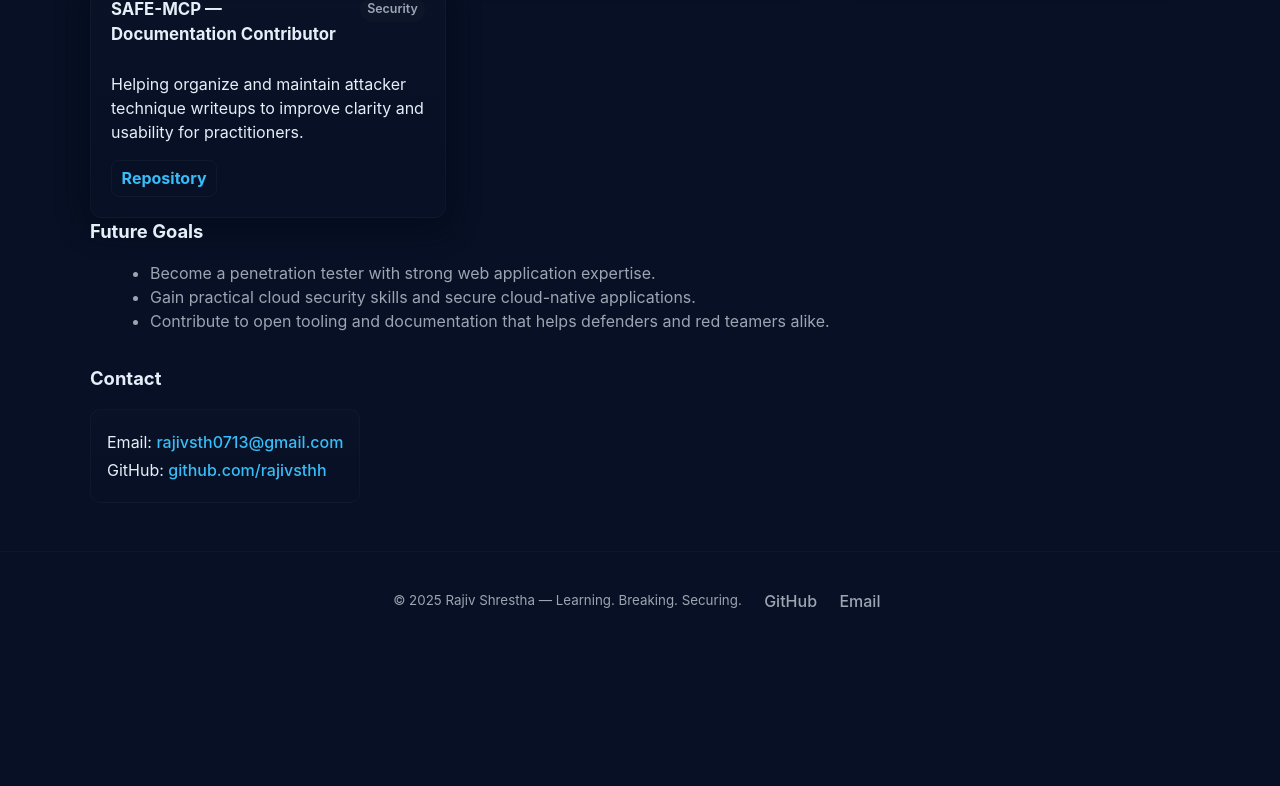
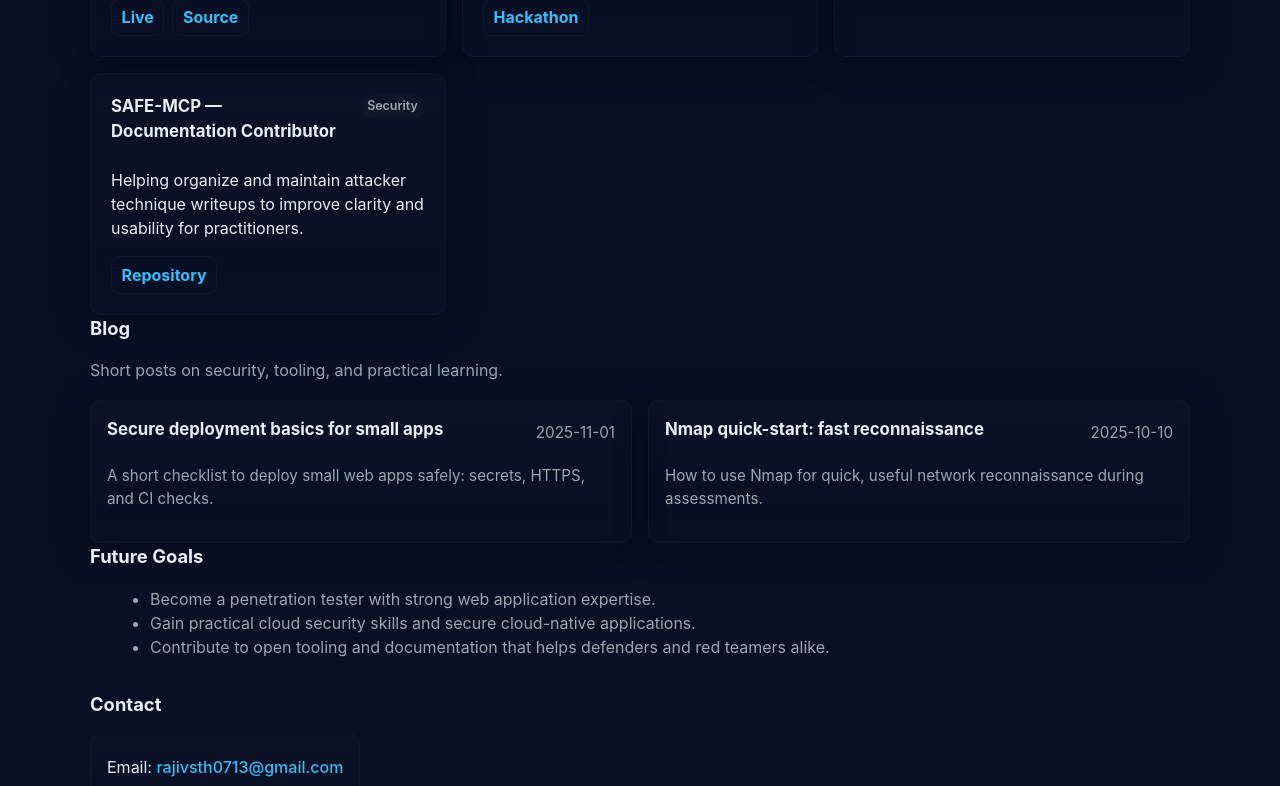
Before and after one commit to rajivsthh/rajivportfolio, a React (Vite) app: page / in a window 1280 px wide. Shown: the part 1624-2410 px from the top of the page. Before the commit the page ends 2274 px from the top, so only its background shows below. Built offline with nearby package versions, Linux system fonts and the light colour scheme.

Commit message:
Add Blog section: posts data, list + modal viewer, styles

```diff
--- a/src/App.css
+++ b/src/App.css
@@ -100,6 +100,17 @@ body { margin: 0; font-family: Inter, system-ui, -apple-system, 'Segoe UI', Robo
   .project-card { padding: 1.25rem; }
 }
 
+/* Blog styles */
+.blog-list { display: grid; grid-template-columns: repeat(auto-fit, minmax(260px, 1fr)); gap: 1rem; margin-top: .75rem; }
+.post-card { cursor: pointer; }
+.post-card:focus { box-shadow: 0 8px 30px rgba(2,6,23,0.6); transform: translateY(-4px); }
+.post-head { display:flex; justify-content:space-between; align-items:center; gap:.5rem; }
+.post-modal { position: fixed; inset: 0; display:flex; align-items:center; justify-content:center; background: rgba(2,6,23,0.6); z-index: 60; padding: 1.25rem; }
+.post-modal-content { background: var(--card); padding: 1.25rem; border-radius: 12px; max-width: 820px; width: 100%; box-shadow: 0 20px 60px rgba(2,6,23,0.7); color: var(--text); }
+.post-modal .post-body { margin-top: .8rem; color: var(--muted); line-height: 1.6; }
+.modal-close { position: absolute; right: 1.5rem; top: 1.25rem; background: transparent; border: none; color: var(--muted); font-size: 1.35rem; cursor: pointer; }
+.modal-close:focus { outline: 3px solid rgba(56,189,248,0.14); }
+
 .site-nav { display:flex; align-items:center; }
 .nav-list { list-style:none; margin:0; padding:0; display:flex; gap:1rem; }
 .nav-list a { color: var(--muted); text-decoration:none; padding:.4rem .6rem; border-radius:6px; font-weight:600; }
--- a/src/App.tsx
+++ b/src/App.tsx
@@ -1,11 +1,13 @@
 import React, { useEffect, useState } from "react";
 import "./App.css";
+import posts from "./data/posts";
 
 const App: React.FC = () => {
   const [active, setActive] = useState<string>("about");
+  const [selectedPost, setSelectedPost] = useState<string | null>(null);
 
   useEffect(() => {
-    const ids = ["about", "contributions", "skills", "projects", "goals", "contact"];
+    const ids = ["about", "contributions", "skills", "projects", "blog", "goals", "contact"];
     const sections = ids.map((id) => document.getElementById(id)).filter(Boolean) as HTMLElement[];
     if (!sections.length) return;
 
@@ -51,8 +53,11 @@ const App: React.FC = () => {
                 <a href="#skills" className={active === "skills" ? "active" : ""}>Skills</a>
               </li>
               <li>
-                <a href="#projects" className={active === "projects" ? "active" : ""}>Projects</a>
-              </li>
+                  <a href="#projects" className={active === "projects" ? "active" : ""}>Projects</a>
+                </li>
+                <li>
+                  <a href="#blog" className={active === "blog" ? "active" : ""}>Blog</a>
+                </li>
               <li>
                 <a href="#goals" className={active === "goals" ? "active" : ""}>Goals</a>
               </li>
@@ -139,7 +144,7 @@ const App: React.FC = () => {
           </div>
         </section>
 
-        <section id="projects" className="projects fade-up">
+  <section id="projects" className="projects fade-up">
           <h2 className="section-title">Selected Projects</h2>
           <p className="lead muted">Short summaries and links for quick review.</p>
           <div className="cards project-grid">
@@ -199,6 +204,37 @@ const App: React.FC = () => {
           </div>
         </section>
 
+        <section id="blog" className="blog fade-up">
+          <h2 className="section-title">Blog</h2>
+          <p className="lead muted">Short posts on security, tooling, and practical learning.</p>
+          <div className="blog-list">
+            {posts.map((p) => (
+              <article key={p.id} className="card post-card" onClick={() => setSelectedPost(p.id)} role="button" tabIndex={0} onKeyPress={(e) => { if (e.key === 'Enter') setSelectedPost(p.id); }}>
+                <div className="post-head">
+                  <h3>{p.title}</h3>
+                  <small className="muted">{p.date}</small>
+                </div>
+                <p className="muted">{p.excerpt}</p>
+              </article>
+            ))}
+          </div>
+        </section>
+
+        {selectedPost && (() => {
+          const post = posts.find((x) => x.id === selectedPost);
+          if (!post) return null;
+          return (
+            <div className="post-modal" role="dialog" aria-modal="true">
+              <div className="post-modal-content">
+                <button className="modal-close" onClick={() => setSelectedPost(null)} aria-label="Close post">×</button>
+                <h2>{post.title}</h2>
+                <small className="muted">{post.date}</small>
+                <div className="post-body" dangerouslySetInnerHTML={{ __html: post.content }} />
+              </div>
+            </div>
+          );
+        })()}
+
         <section id="goals" className="goals fade-up">
           <h2 className="section-title">Future Goals</h2>
           <ul className="goals-list">
--- /dev/null
+++ b/src/data/posts.ts
@@ -0,0 +1,43 @@
+export type Post = {
+  id: string;
+  title: string;
+  date: string;
+  excerpt: string;
+  content: string; // HTML or simple text
+};
+
+const posts: Post[] = [
+  {
+    id: "secure-deploy",
+    title: "Secure deployment basics for small apps",
+    date: "2025-11-01",
+    excerpt: "A short checklist to deploy small web apps safely: secrets, HTTPS, and CI checks.",
+    content: `
+      <p>Deploying a small web app doesn't need to be risky. Follow a few practical steps:</p>
+      <ol>
+        <li>Keep secrets out of source control — use environment variables or a secret manager.</li>
+        <li>Enable HTTPS by default (use managed TLS on your host).</li>
+        <li>Run basic security scans in CI — lint, dependency checks, and a quick SAST tool.</li>
+        <li>Log and monitor errors; use rate limits to protect endpoints.</li>
+      </ol>
+      <p>These basics raise the floor for safety and make it more practical to iterate quickly.</p>
+    `,
+  },
+  {
+    id: "nmap-basics",
+    title: "Nmap quick-start: fast reconnaissance",
+    date: "2025-10-10",
+    excerpt: "How to use Nmap for quick, useful network reconnaissance during assessments.",
+    content: `
+      <p>Nmap is a powerful tool — here's a quick way to get useful results without noise:</p>
+      <ul>
+        <li><code>nmap -sS -Pn -p- target</code> for a fast TCP scan of open ports.</li>
+        <li>Follow up with service/version detection: <code>nmap -sV -sC target</code>.</li>
+        <li>Use timing templates carefully (<code>-T4</code>) on friendly networks to save time.</li>
+      </ul>
+      <p>Always get authorization before scanning networks you don't own.</p>
+    `,
+  },
+];
+
+export default posts;
```
